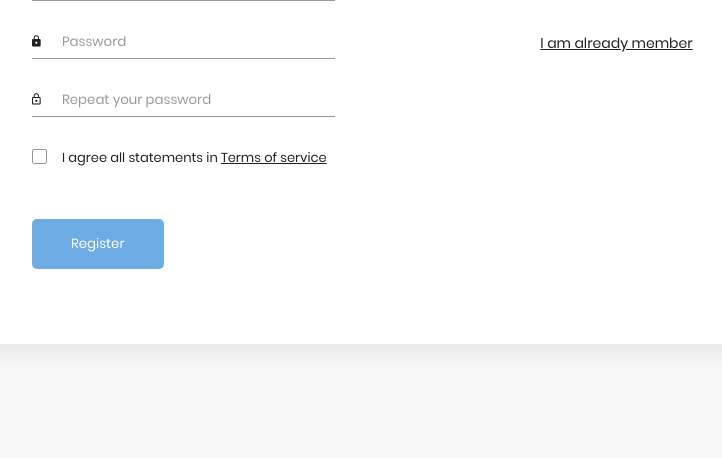
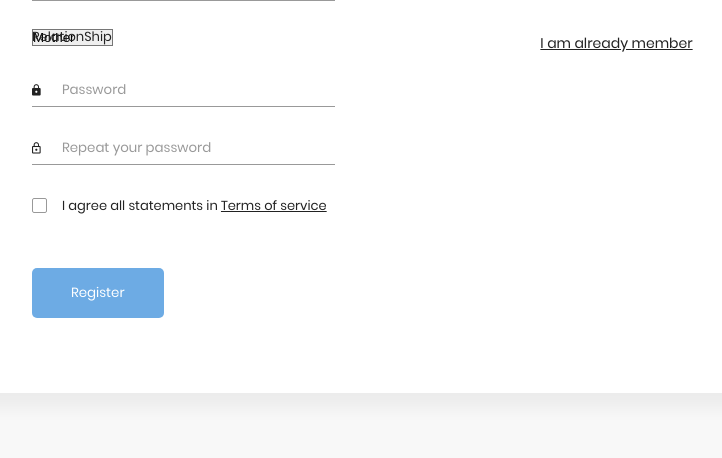
Before and after one commit to Hana-Atef/Gradution_Project, a Django app: page / in a window 1280 px wide. Shown: the part 532-990 px from the top of the page, without its empty margins (267-989 px from the left). Before the commit the page ends 801 px from the top, so only its background shows below. Run offline with Django 4.2, Linux system fonts and the light colour scheme.

Commit message:
Update Signup.html

```diff
--- a/templates/Signup.html
+++ b/templates/Signup.html
@@ -45,6 +45,17 @@
                                 <input type="email" name="email" id="email" placeholder="Your Email" />
                             </div>
                             <div class="form-group">
+                               <label for="RelationShip">RelationShip</label>
+                                <select name="Your Relationship with patient" id="relation">
+                                  <option value="Mother">Mother</option>
+                                  <option value="Father">Father</option>
+                                  <option value="Sister">Sister</option>
+                                  <option value="Brother">Brother</option>
+                                  <option value="Grandmother">Grandmother</option>
+                                  <option value="Grandfather">Grandfather</option>
+                                </select>
+                            </div>
+                            <div class="form-group">
                                 <label for="pass"><i class="zmdi zmdi-lock"></i></label>
                                 <input type="password" name="pass" id="pass" placeholder="Password" />
                             </div>
```
